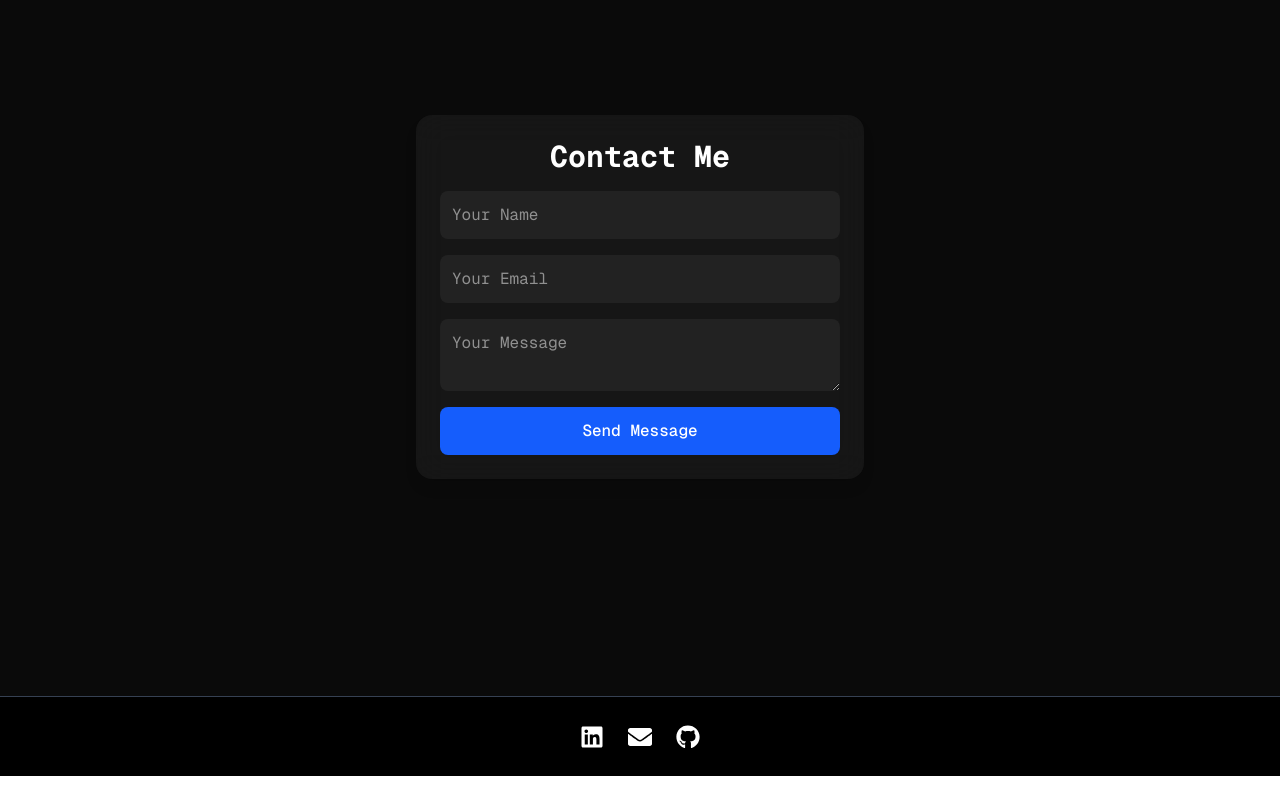
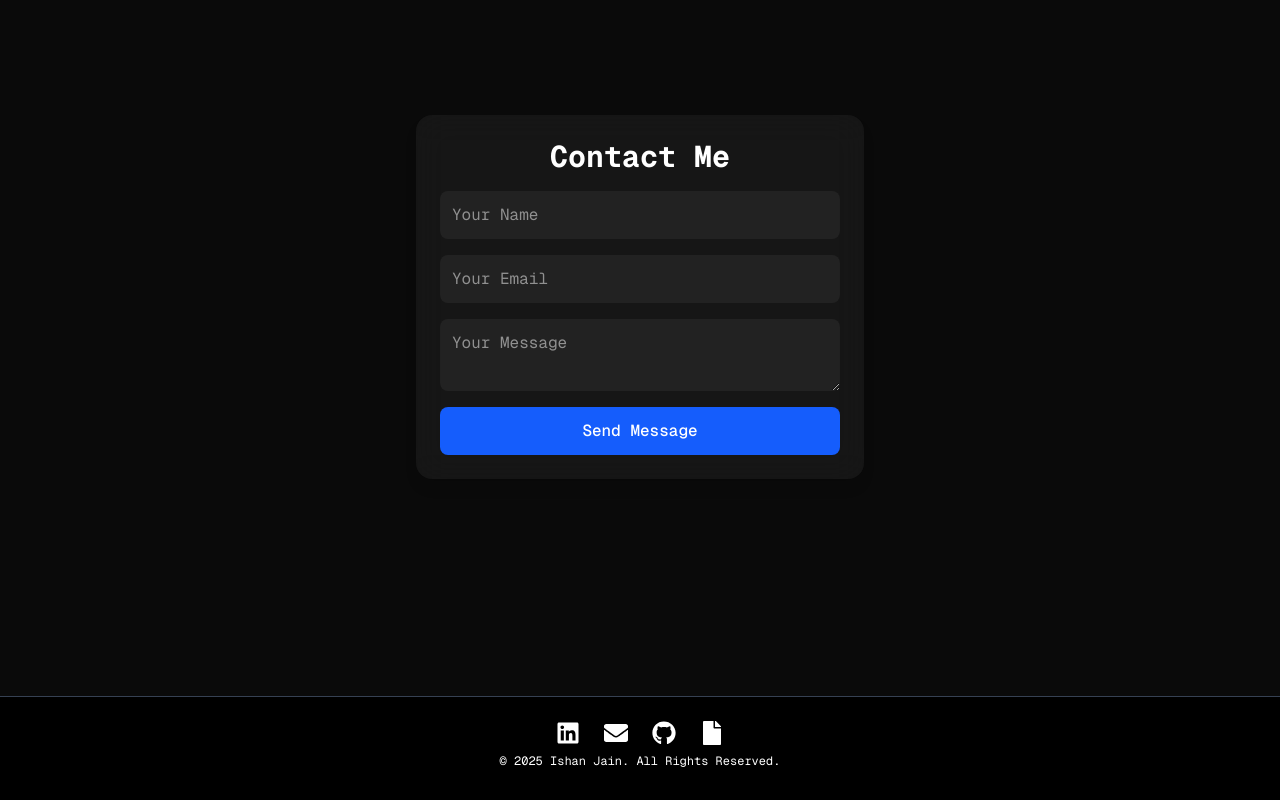
Before and after one commit to ishan494a/portfolio-website, a Next.js app: page / in a window 1280 px wide. Shown: the part 2749-3549 px from the top of the page. Before the commit the page ends 3525 px from the top, so only its background shows below. Built offline with nearby package versions, Linux system fonts and the light colour scheme; no server answers.

Commit message:
changed footer: added copyright statement and resume link

```diff
--- a/src/components/Footer.tsx
+++ b/src/components/Footer.tsx
@@ -1,8 +1,8 @@
-import { FaLinkedin, FaEnvelope, FaGithub } from 'react-icons/fa'; // Importing LinkedIn and Gmail icons
+import { FaLinkedin, FaEnvelope, FaGithub, FaFile } from 'react-icons/fa';
 
 export default function Footer() {
   return (
-    <section id="footer" className="min-h-[10vh] flex flex-col items-center border-t border-gray-700 justify-center bg-black text-white">
+    <section id="footer" className="min-h-[13vh] flex flex-col items-center border-t border-gray-700 justify-center bg-black text-white">
       <div className="flex space-x-6 text-2xl">
         <a
           href="https://www.linkedin.com/in/ishanjain2000/"
@@ -24,7 +24,14 @@ export default function Footer() {
         >
         <FaGithub />
         </a>
+        <a
+          href="https://drive.google.com/file/d/10xn7I_P9ZYunY-Gir148wi9QqMR0AHnK/view?usp=sharing"
+          className="hover:text-green-400 transition-colors duration-300"
+        >
+        <FaFile />
+        </a>
       </div>
+      <p className='text-xs py-2'>&copy; 2025 Ishan Jain. All Rights Reserved.</p>
     </section>
   );
 }
```
